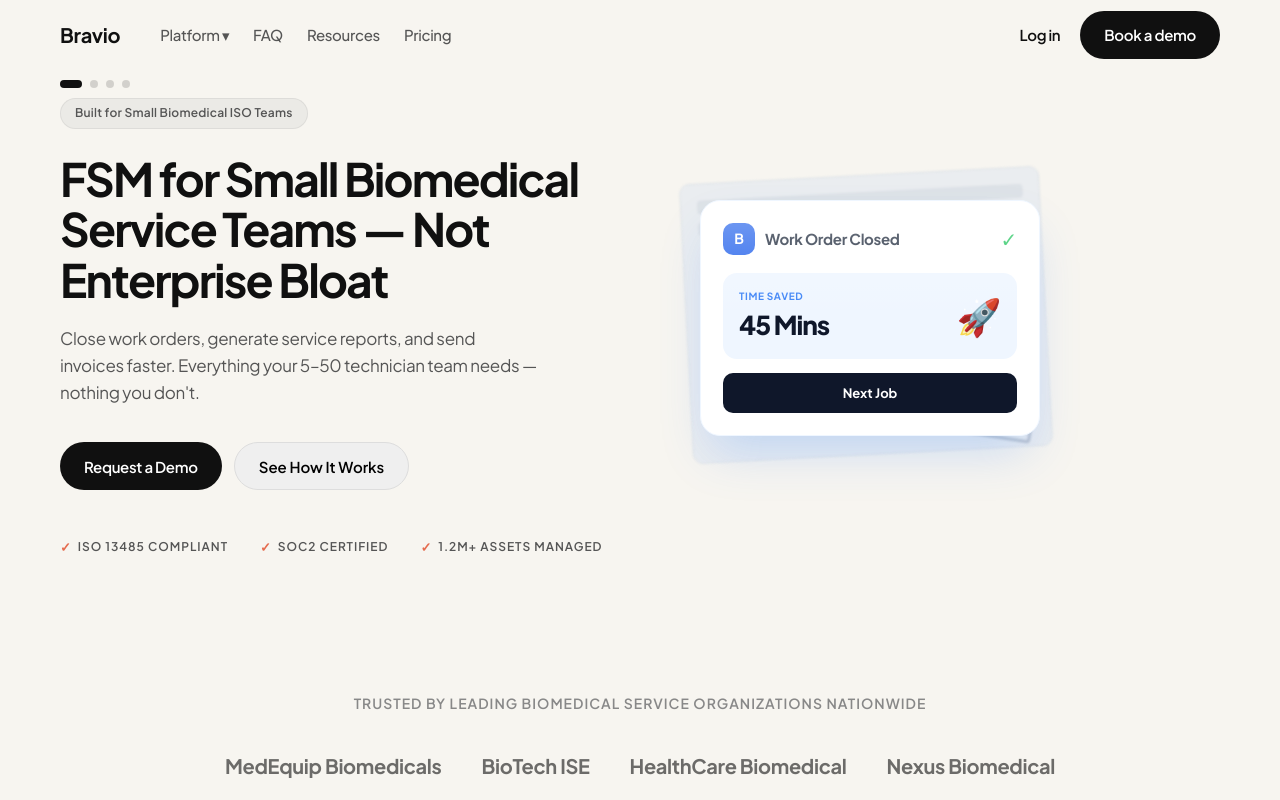
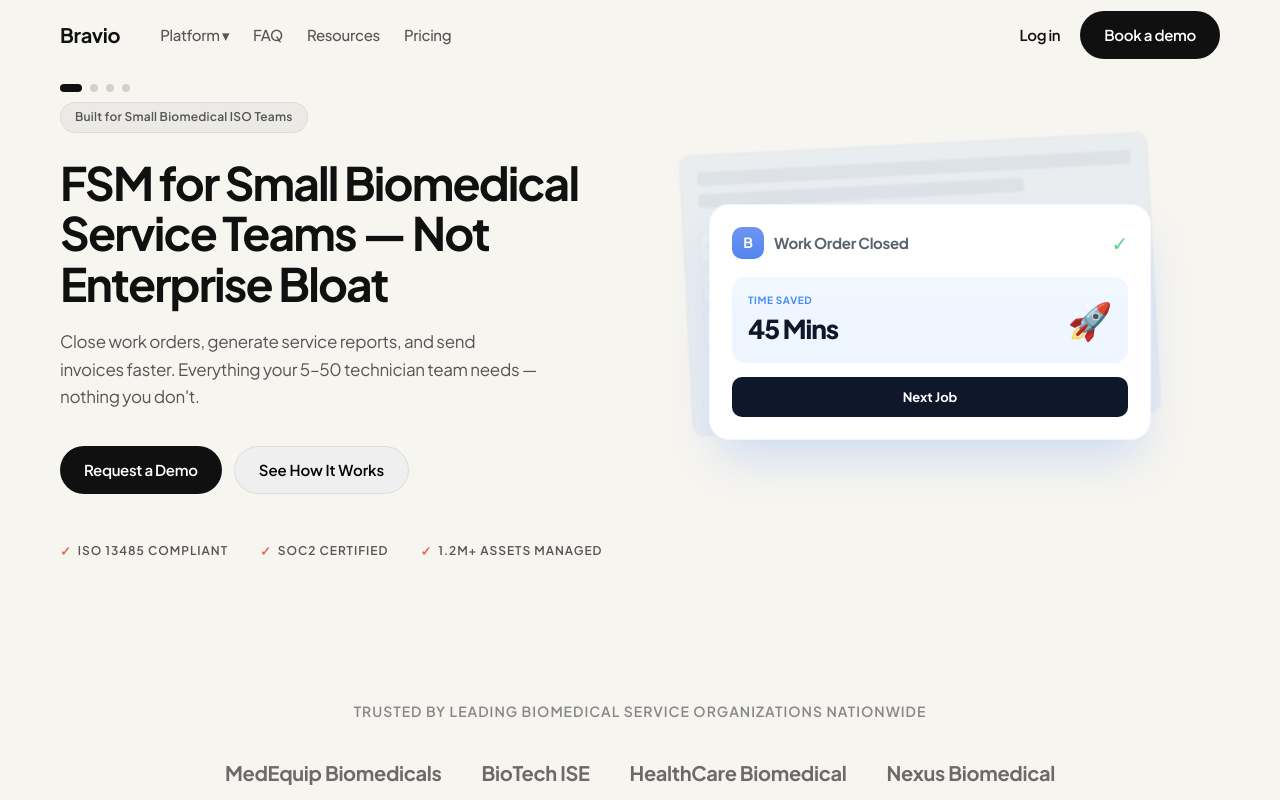
Before and after one commit to iamdanusabu/bravio-landing, a Next.js app: page / in a window 1280 px wide. Shown: the top 800 px of the page. Built offline with nearby package versions, Linux system fonts and the light colour scheme.

Commit message:
Layout changes

```diff
--- a/src/components/Asset1_AntiBloat.tsx
+++ b/src/components/Asset1_AntiBloat.tsx
@@ -3,7 +3,7 @@
 
 export default function Asset1_AntiBloat() {
     return (
-        <div style={{ position: 'relative', width: '100%', maxWidth: 400, height: 350, display: 'flex', alignItems: 'center', justifyContent: 'center' }}>
+        <div style={{ position: 'relative', width: '100%', maxWidth: 520, height: 420, display: 'flex', alignItems: 'center', justifyContent: 'center' }}>
 
             {/* BACKGROUND: Legacy bloat — isolated so blur can't bleed */}
             <div style={{ position: 'absolute', top: 32, left: 16, width: '90%', height: 280, isolation: 'isolate' }}>
--- a/src/components/Asset2_SpeedCycle.tsx
+++ b/src/components/Asset2_SpeedCycle.tsx
@@ -3,7 +3,7 @@
 
 export default function Asset2_SpeedCycle() {
     return (
-        <div style={{ position: 'relative', width: '100%', maxWidth: 400, height: 350, display: 'flex', alignItems: 'center', justifyContent: 'center' }}>
+        <div style={{ position: 'relative', width: '100%', maxWidth: 520, height: 420, display: 'flex', alignItems: 'center', justifyContent: 'center' }}>
 
             {/* BASE CARD: PM Checklist */}
             <div style={{
--- a/src/components/Asset3_Automation.tsx
+++ b/src/components/Asset3_Automation.tsx
@@ -3,7 +3,7 @@
 
 export default function Asset3_Automation() {
     return (
-        <div style={{ position: 'relative', width: '100%', maxWidth: 400, height: 350, display: 'flex', alignItems: 'center', justifyContent: 'center' }}>
+        <div style={{ position: 'relative', width: '100%', maxWidth: 520, height: 420, display: 'flex', alignItems: 'center', justifyContent: 'center' }}>
 
             {/* Connecting glow */}
             <div style={{
--- a/src/components/Asset4_Velocity.tsx
+++ b/src/components/Asset4_Velocity.tsx
@@ -5,7 +5,7 @@
 
 export default function Asset4_Velocity() {
     return (
-        <div style={{ position: 'relative', width: '100%', maxWidth: 400, height: 350, display: 'flex', alignItems: 'center', justifyContent: 'center' }}>
+        <div style={{ position: 'relative', width: '100%', maxWidth: 520, height: 420, display: 'flex', alignItems: 'center', justifyContent: 'center' }}>
 
             {/* BASE: Team Dashboard */}
             <div style={{
--- a/src/components/Hero.module.css
+++ b/src/components/Hero.module.css
@@ -126,6 +126,10 @@
     display: flex;
     justify-content: center;
     align-items: center;
+    min-width: 0;
+    /* prevents grid blowout */
+    padding-block: 32px;
+    /* room for floating badges top/bottom */
 }
 
 .visualContainer {
```
